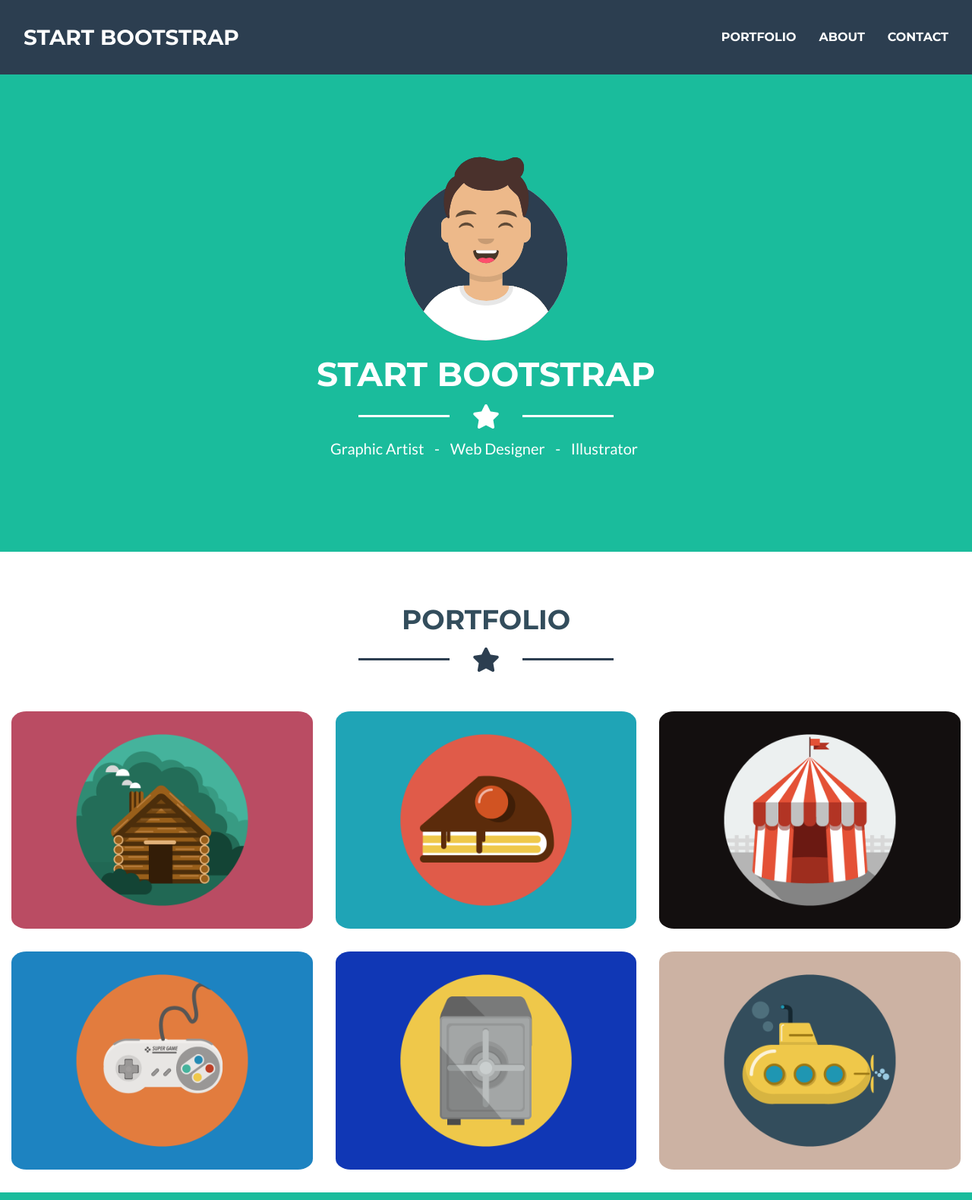
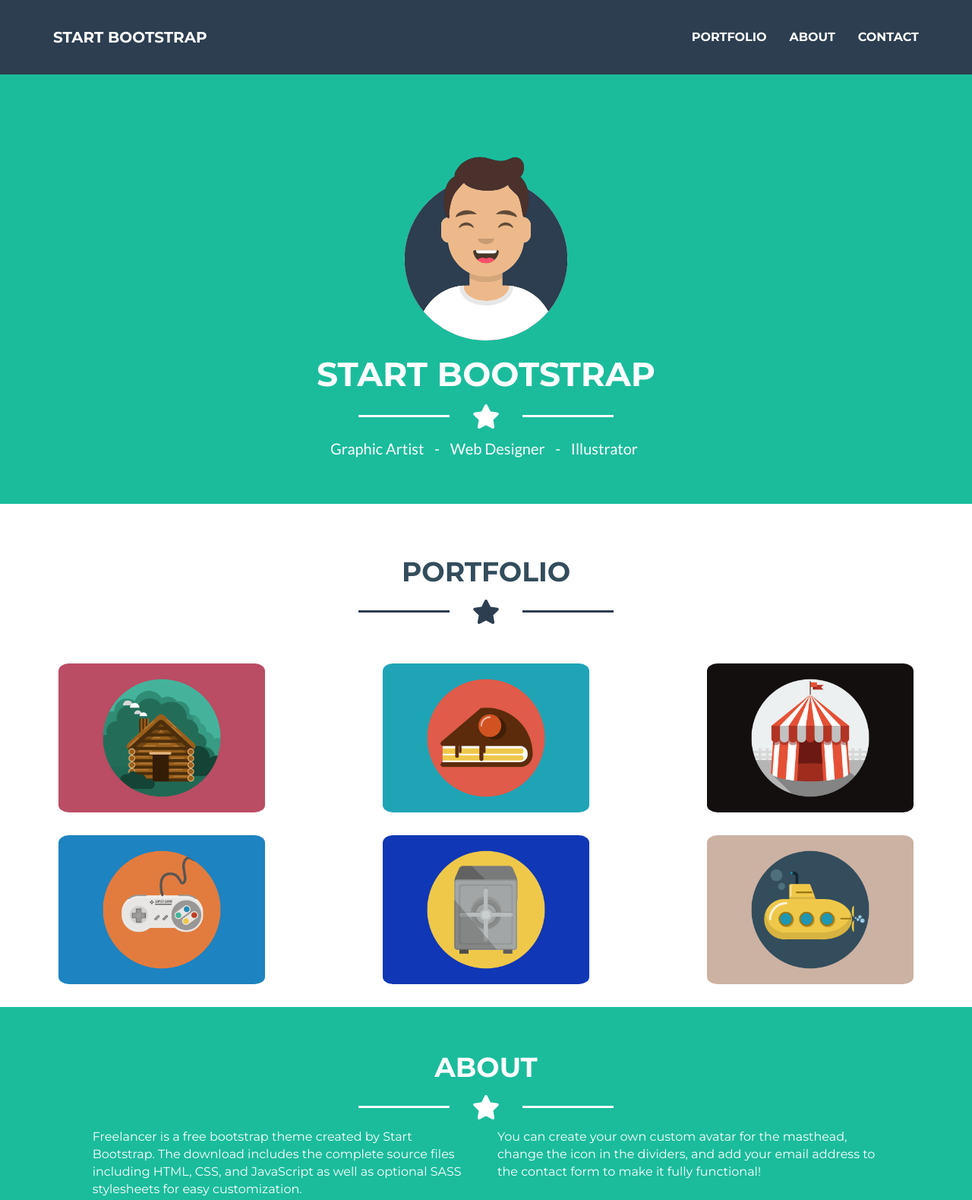
Before and after one commit to SimonaCinti/html-css-bootstrap-freelancer, a plain HTML site: page index.html in a window 1280 px wide. Shown: the top 1579 px of the page at 76% size. Drawn offline with Linux system fonts and the light colour scheme.

Commit message:
Various correction

```diff
--- a/css/styles.css
+++ b/css/styles.css
@@ -91,7 +91,7 @@ h2 {
   background-color: #1abc9c;
 }
 
-.navbar .container-fluid a.navbar-brand,
+.navbar .container a.navbar-brand,
 .navbar .navbar-right li a {
   color: white;
   font-weight: bold;
@@ -108,11 +108,6 @@ h2 {
 .jumbotron .row {
   margin-top: 50px;
   padding-top: 100px;
-}
-
-/* HEADER | JUMBOTRON | TOP-1 */
-.jumbotron .top-1 {
-  height: 480px;
 }
 
 .jumbotron .top-1 img {
@@ -144,9 +139,9 @@ h2 {
 .portfolio .row .item-image {
   border-radius: 5%;
   overflow: hidden;
-  margin-bottom: 30px;
   position: relative;
   margin: auto auto 30px;
+  max-width: 400px;
   cursor: pointer;
 }
 
@@ -232,4 +227,17 @@ h2 {
   .navbar .navbar-right li a {
     font-size: 16px;
   }
+
+  /* MAIN | SECTION PORTFOLIO */
+  .portfolio .row .item-image {
+    max-width: 312px;
+  }
 }
+
+/*! DESKTOP VERSION */
+@media screen and (min-width: 992px) {
+  /* MAIN | SECTION PORTFOLIO */
+  .portfolio .row .item-image {
+    max-width: 272px;
+  }
+}
--- a/index.html
+++ b/index.html
@@ -28,7 +28,7 @@
     <header>
       <!-- HEADER | NAV -->
       <nav class="navbar navbar-default navbar-fixed-top text-uppercase">
-        <div class="container-fluid">
+        <div class="container">
           <!-- Brand and toggle get grouped for better mobile display -->
           <div class="navbar-header">
             <button
@@ -107,11 +107,7 @@
           <!-- Image 1 -->
           <div class="col-xs-12 col-sm-6 col-md-4">
             <div class="item-image">
-              <img
-                class="img-responsive center-block"
-                src="./img/cabin.png"
-                alt=""
-              />
+              <img class="img-responsive" src="./img/cabin.png" alt="" />
               <div class="img-overlay">
                 <div class="text-plus">&#43;</div>
               </div>
@@ -120,11 +116,7 @@
           <!-- Image 2 -->
           <div class="col-xs-12 col-sm-6 col-md-4">
             <div class="item-image">
-              <img
-                class="img-responsive center-block"
-                src="./img/cake.png"
-                alt=""
-              />
+              <img class="img-responsive" src="./img/cake.png" alt="" />
               <div class="img-overlay">
                 <div class="text-plus">&#43;</div>
               </div>
@@ -133,11 +125,7 @@
           <!-- Image 3 -->
           <div class="col-xs-12 col-sm-6 col-md-4">
             <div class="item-image">
-              <img
-                class="img-responsive center-block"
-                src="./img/circus.png"
-                alt=""
-              />
+              <img class="img-responsive" src="./img/circus.png" alt="" />
               <div class="img-overlay">
                 <div class="text-plus">&#43;</div>
               </div>
@@ -146,11 +134,7 @@
           <!-- Image 4 -->
           <div class="col-xs-12 col-sm-6 col-md-4">
             <div class="item-image">
-              <img
-                class="img-responsive center-block"
-                src="./img/game.png"
-                alt=""
-              />
+              <img class="img-responsive" src="./img/game.png" alt="" />
               <div class="img-overlay">
                 <div class="text-plus">&#43;</div>
               </div>
@@ -159,11 +143,7 @@
           <!-- Image 5 -->
           <div class="col-xs-12 col-sm-6 col-md-4">
             <div class="item-image">
-              <img
-                class="img-responsive center-block"
-                src="./img/safe.png"
-                alt=""
-              />
+              <img class="img-responsive" src="./img/safe.png" alt="" />
               <div class="img-overlay">
                 <div class="text-plus">&#43;</div>
               </div>
@@ -172,11 +152,7 @@
           <!-- Image 6 -->
           <div class="col-xs-12 col-sm-6 col-md-4">
             <div class="item-image">
-              <img
-                class="img-responsive center-block"
-                src="./img/submarine.png"
-                alt=""
-              />
+              <img class="img-responsive" src="./img/submarine.png" alt="" />
               <div class="img-overlay">
                 <div class="text-plus">&#43;</div>
               </div>
```
